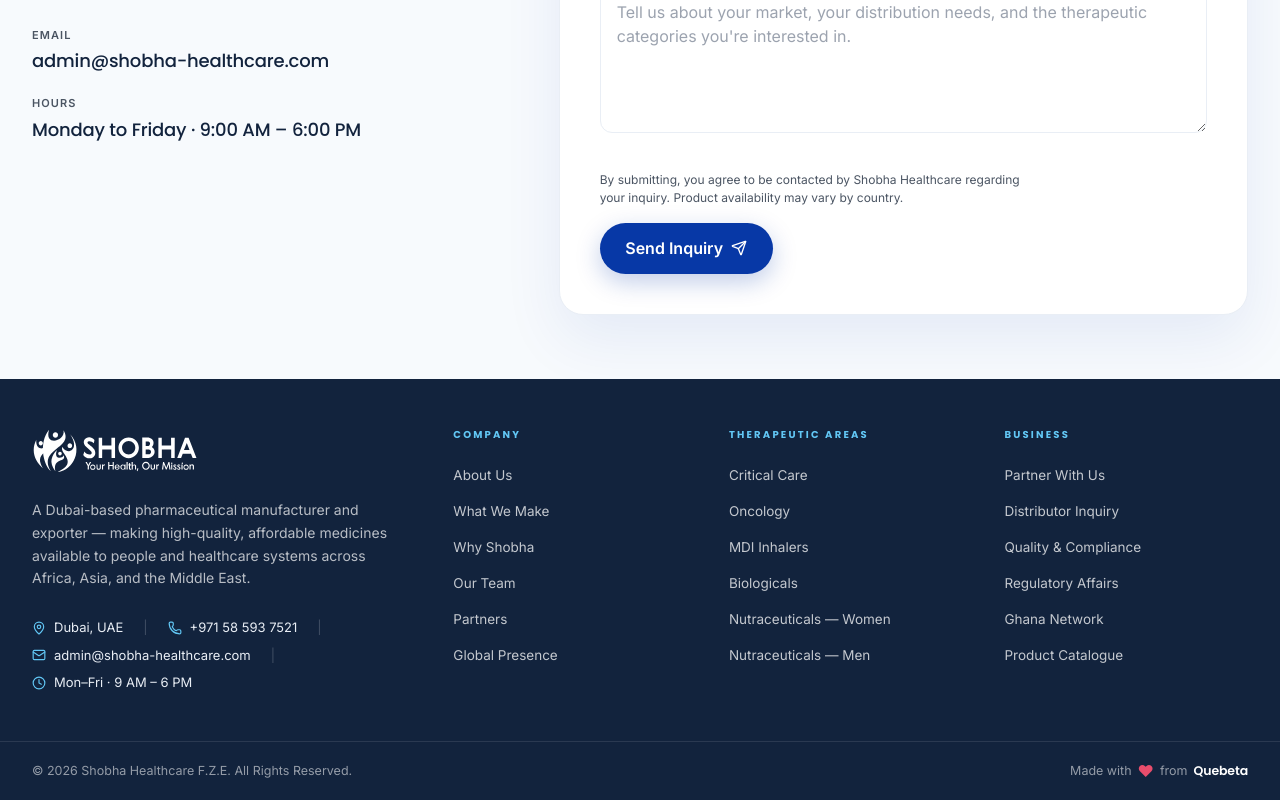
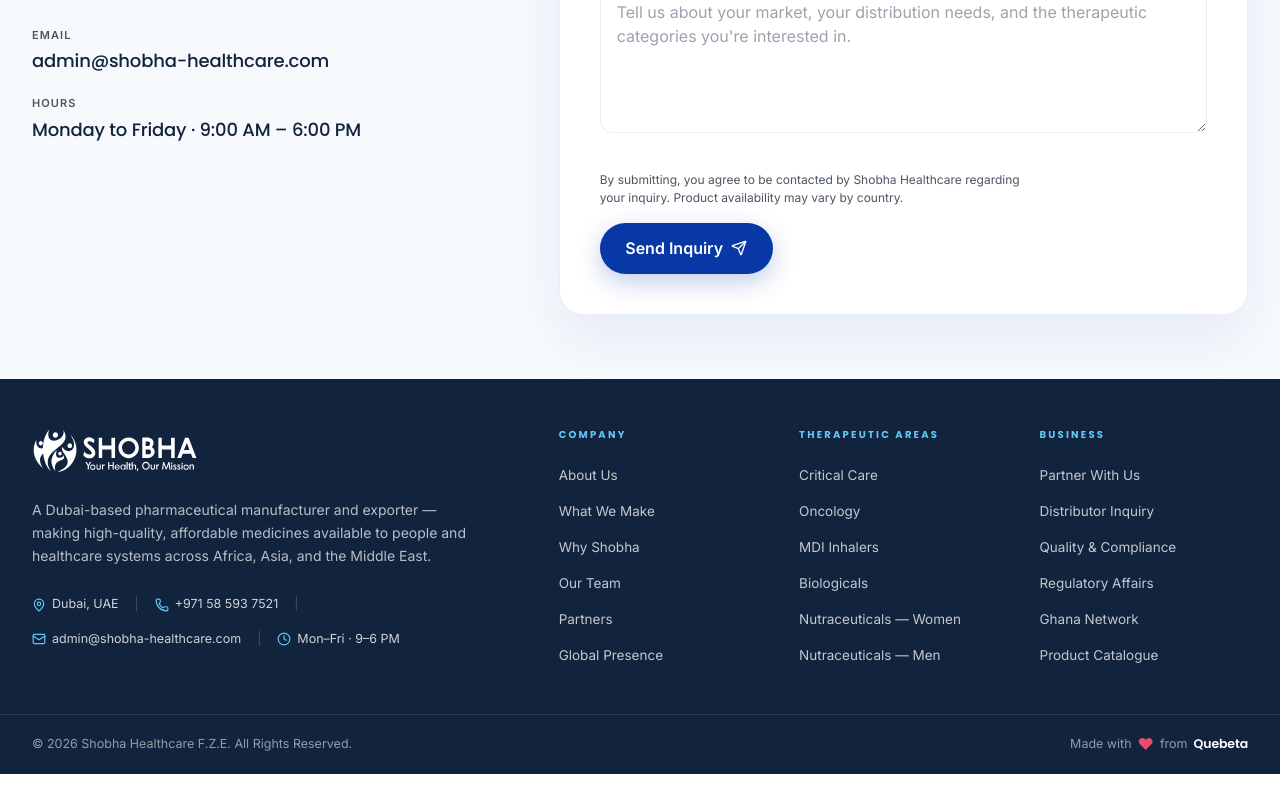
Before and after one commit to Quebeta-Technologies/SHOBHAWEBSITE-update, a React (Create React App) app in the folder SHOBHAWEBSITE-about us/SHOBHAWEBSITE-main/frontend/: page / in a window 1280 px wide. Shown: the part 9821-10621 px from the top of the page. After the commit the page ends 10595 px from the top, so only its background shows below. Built offline with nearby package versions, Linux system fonts and the light colour scheme; no server answers.

Commit message:
footer change

```diff
--- a/SHOBHAWEBSITE-about us/SHOBHAWEBSITE-main/frontend/src/components/site/Footer.jsx
+++ b/SHOBHAWEBSITE-about us/SHOBHAWEBSITE-main/frontend/src/components/site/Footer.jsx
@@ -45,7 +45,7 @@ export default function Footer() {
       className="bg-[#12233D] text-[#E9EEF5] relative"
     >
       <div className="container-x py-12 grid lg:grid-cols-12 gap-12">
-        <div className="lg:col-span-4">
+        <div className="lg:col-span-5">
           <div>
             <Logo className="h-12 w-auto brightness-0 invert" />
           </div>
@@ -56,36 +56,30 @@ export default function Footer() {
           </p>
 
           {/* Contact info — single horizontal line */}
-          <div className="mt-7 flex flex-wrap items-center gap-x-5 gap-y-2 text-[13px]">
-            <div className="flex items-center gap-2">
+          <div className="mt-7 flex items-center gap-4 text-[12.5px] text-white/80 flex-wrap">
+            <div className="flex items-center gap-1.5 whitespace-nowrap">
               <MapPin className="w-3.5 h-3.5 text-[#62C7F5] shrink-0" />
               <span>Dubai, UAE</span>
             </div>
             <span className="text-white/20">|</span>
-            <a
-              href="tel:+971585937521"
-              className="flex items-center gap-2 hover:text-white transition-colors"
-            >
+            <a href="tel:+971585937521" className="flex items-center gap-1.5 hover:text-white transition-colors whitespace-nowrap">
               <Phone className="w-3.5 h-3.5 text-[#62C7F5] shrink-0" />
               <span>+971 58 593 7521</span>
             </a>
             <span className="text-white/20">|</span>
-            <a
-              href="mailto:admin@shobha-healthcare.com"
-              className="flex items-center gap-2 hover:text-white transition-colors"
-            >
+            <a href="mailto:admin@shobha-healthcare.com" className="flex items-center gap-1.5 hover:text-white transition-colors whitespace-nowrap">
               <Mail className="w-3.5 h-3.5 text-[#62C7F5] shrink-0" />
               <span>admin@shobha-healthcare.com</span>
             </a>
             <span className="text-white/20">|</span>
-            <div className="flex items-center gap-2">
+            <div className="flex items-center gap-1.5 whitespace-nowrap">
               <Clock className="w-3.5 h-3.5 text-[#62C7F5] shrink-0" />
-              <span>Mon–Fri · 9 AM – 6 PM</span>
+              <span>Mon–Fri · 9–6 PM</span>
             </div>
           </div>
         </div>
 
-        <div className="lg:col-span-8 grid sm:grid-cols-3 gap-8">
+        <div className="lg:col-span-7 grid sm:grid-cols-3 gap-8">
           {groups.map((g) => (
             <div key={g.title}>
               <h4 className="text-[10px] font-bold tracking-[0.22em] uppercase text-[#62C7F5] mb-5">
```
